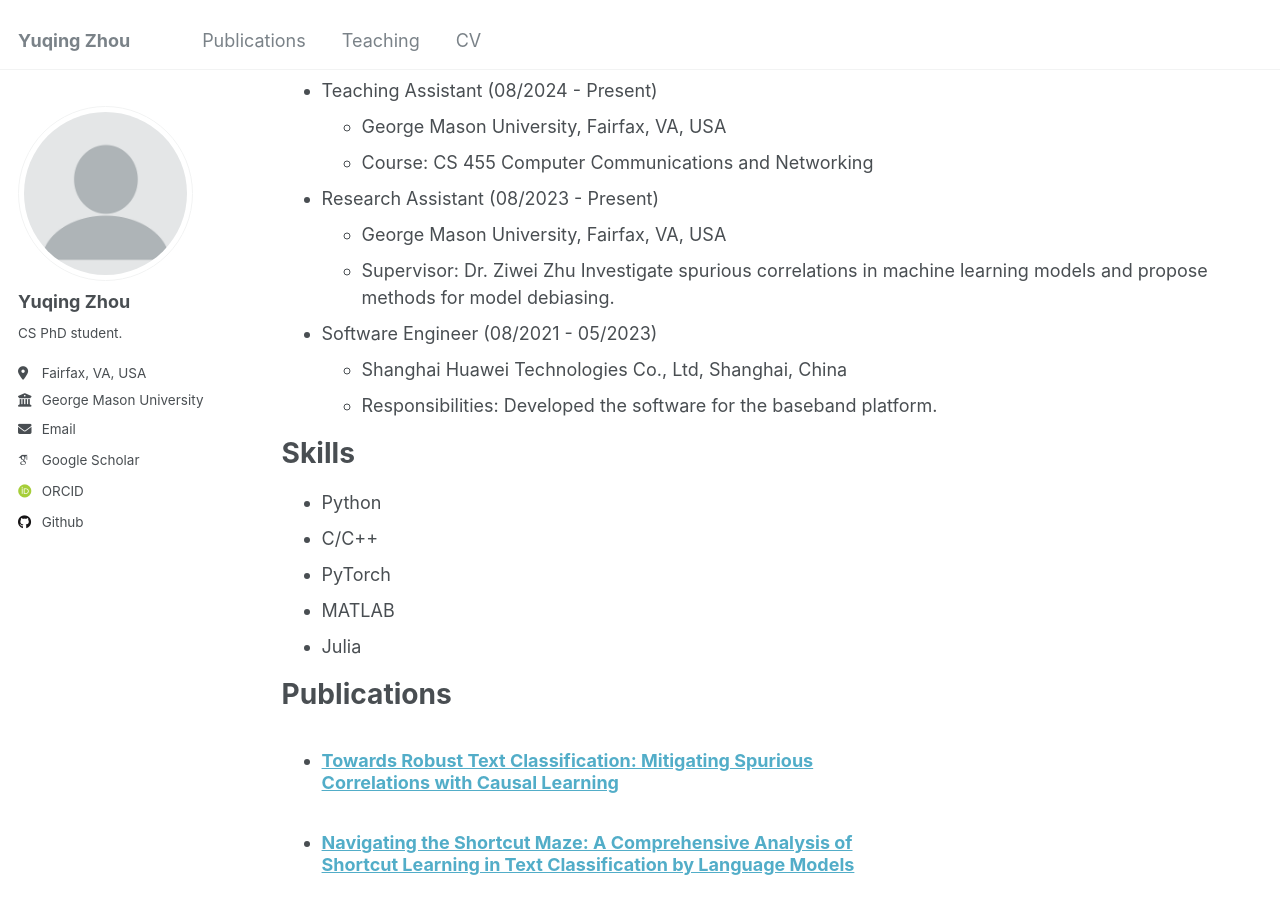
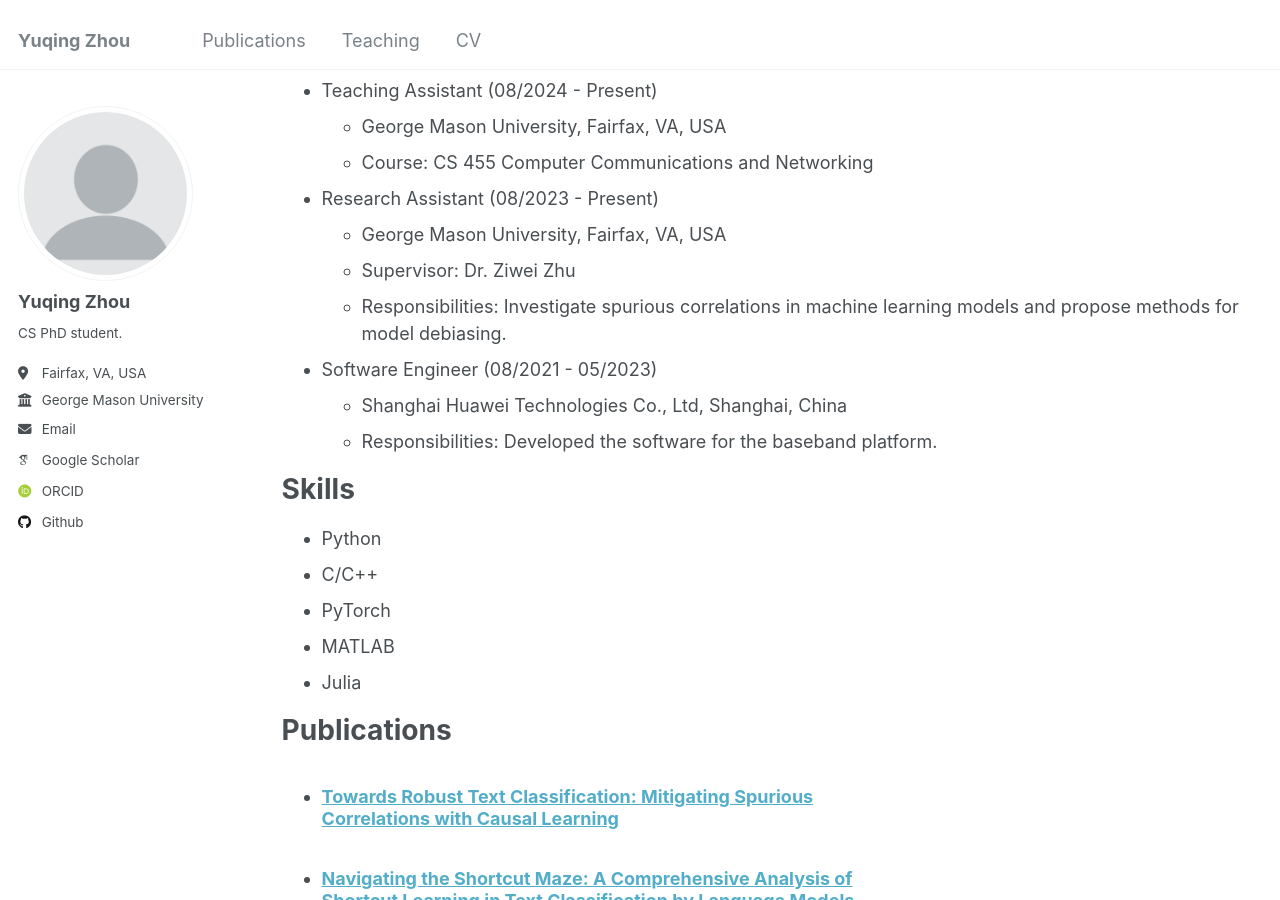
Before and after one commit to yuqing-zhou/yuqing-zhou.github.io, a Jekyll site: the page built from _pages/cv.md, in a window 1280 px wide and 900 px high, scrolled down 319 px. Built offline with Jekyll 4.4.1, drawn with Linux system fonts in a browser that asks for light colours; some web fonts are replaced.

Commit message:
update CV

```diff
--- a/_pages/cv.md
+++ b/_pages/cv.md
@@ -36,7 +36,7 @@ Work experience
   * George Mason University, Fairfax, VA, USA
   <!-- * Duties included: Merging pull requests -->
   * Supervisor: Dr. Ziwei Zhu
-  Investigate spurious correlations in machine learning models and propose methods for model debiasing.
+  * Responsibilities: Investigate spurious correlations in machine learning models and propose methods for model debiasing.
 
 * Software Engineer (08/2021 - 05/2023)
   * Shanghai Huawei Technologies Co., Ltd, Shanghai, China
```
